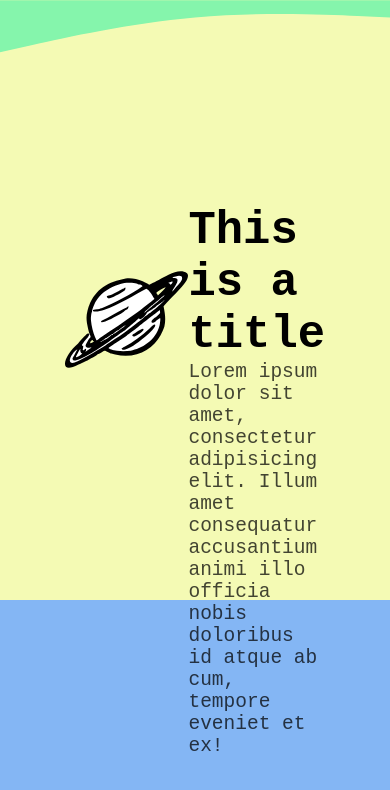
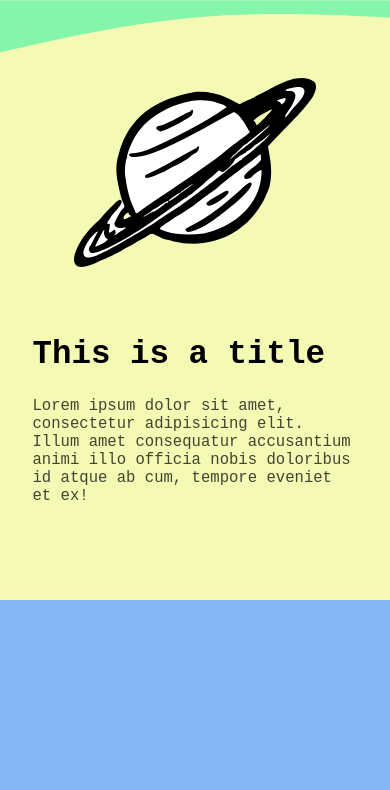
Before and after one commit to Kevin-Cay/nasa-app, a Next.js app: page /components/NasaContent in a window 390 px wide. Shown: the top 790 px of the page. Built offline with nearby package versions, Linux system fonts and the light colour scheme.

Commit message:
mobile config

```diff
--- a/pages/components/Footer.jsx
+++ b/pages/components/Footer.jsx
@@ -7,7 +7,7 @@ function Footer() {
     <FooterContainer>
       <H2>Nasa App</H2>
       <FooterContent>
-        Hola mundo
+        hoola
       </FooterContent>
 
     </FooterContainer>
--- a/pages/components/NasaContent.jsx
+++ b/pages/components/NasaContent.jsx
@@ -1,16 +1,17 @@
 import React from 'react'
 import Image from "next/image"
 import {H1,H2,  P} from '../global.styles'
-import { NasaContentContainer, NasaContentText } from './NasaContent.styles'
+import { NasaContentContainer, NasaContentText, NasaContentImage } from './NasaContent.styles'
 
 function NasaContent() {
   return (
     <NasaContentContainer>
-        <Image
-            src={'/saturn.svg'} alt="space_rocket"
-            width={400}
-            height={400}
+        <NasaContentImage>
+            <Image
+            src={'/saturn.svg'} alt='saturn_image'  layout='fill'
+            objectFit='contain'
             />
+        </NasaContentImage>
         <NasaContentText>
             <H1>
                 This is a title
--- a/pages/components/NasaContent.styles.jsx
+++ b/pages/components/NasaContent.styles.jsx
@@ -12,6 +12,11 @@ export const NasaContentContainer = styled.section`
     display: flex;
     align-items:center;
     justify-content:space-between;
+    @media screen and (max-width:600px){
+        padding: 2.5em 2.5em 2em 2.5em ;
+        flex-direction:column;
+        justify-content:space-evenly;
+    }
 `
 export const NasaContentText = styled.div`
     width:60%;
@@ -19,5 +24,19 @@ export const NasaContentText = styled.div`
     display: flex;
     flex-direction:column;
     justify-content:space-evenly;
+    @media screen and (max-width:600px){
+        width:100%;
+        height:40%;
+    }
 
 `
+export const NasaContentImage = styled.div`
+    position:relative;
+    width: 40%;
+    height: 75%;
+    border-radius: 5px;
+    @media screen and (max-width:600px){
+        width:100%;
+        height: 35%;
+    }
+`
--- a/pages/components/NavBar.styles.jsx
+++ b/pages/components/NavBar.styles.jsx
@@ -30,4 +30,7 @@ export const NavMenu = styled.div`
     a:hover{
         color: #ccc;
     }
+    @media screen and (max-width:600px){
+        display:none;
+    }
 `
--- a/pages/components/RoverPhotos.jsx
+++ b/pages/components/RoverPhotos.jsx
@@ -23,7 +23,7 @@ function RoverPhotos() {
             <button>Copy</button>
             <button>Copy</button>
         </div>
-        <ResponsiveCarousel></ResponsiveCarousel>
+        <ResponsiveCarousel/>
       </GalerySection>
       </ContinerRover>
   );
--- a/pages/global.styles.jsx
+++ b/pages/global.styles.jsx
@@ -5,12 +5,18 @@ export const H1 = styled.h1`
     font-size:3.5em;
     font-weight:700;
     margin: 0;
+    @media screen and (max-width:400px){
+        font-size:2.5em;
+    }
 `
 export const H2 = styled.h2`
     font-size:2.3em;
     font-weight:700;
     color: #fff;
     margin: 0;
+    @media screen and (max-width:400px){
+        font-size:1.8em;
+    }
 `
 
 export const H3 = styled.h3`
@@ -18,6 +24,9 @@ export const H3 = styled.h3`
     font-weight: 500;
     color:   #1b1b1b75;
     margin: 0;
+    @media screen and (max-width:400px){
+        font-size:1em;
+    }
 `
 
 export const P = styled.p`
@@ -25,4 +34,7 @@ export const P = styled.p`
     font-weight: 400;
     color: #000000ba;
     margin: 0;
+    @media screen and (max-width:400px){
+        font-size:1.2em;
+    }
 `
```
Also changed, not shown: pages/components/Footer.styles.jsx (+6 -2 lines), pages/components/Header.jsx (+7 -6 lines), pages/components/Header.styles.jsx (+16 -0 lines), pages/components/PicOTD.styles.jsx (+15 -0 lines), pages/components/RoverPhotos.styles.jsx (+19 -1 lines).
